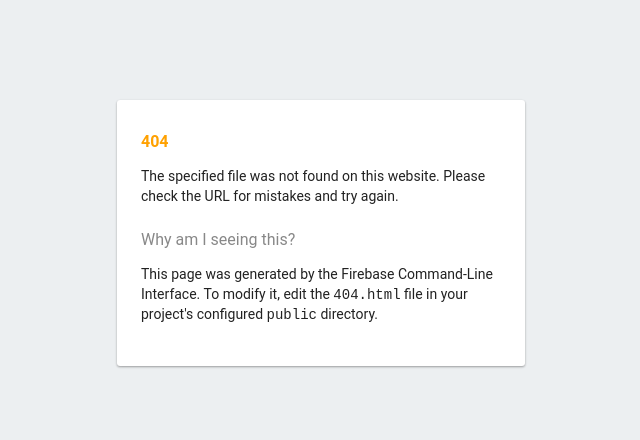
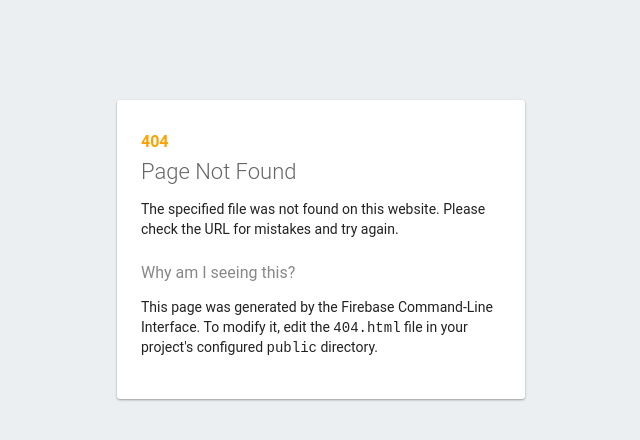
Before and after one commit to fbarbera/ATI2017, a plain HTML site: page public/404.html in a window 1280 px wide. Shown: the whole page, without its empty margins (319-959 px from the left). Drawn offline with Linux system fonts and the light colour scheme.

Commit message:
update 404
update

```diff
--- a/public/404.html
+++ b/public/404.html
@@ -24,6 +24,7 @@
   <body>
     <div id="message">
       <h2>404</h2>
+      <h1>Page Not Found</h1>
       <p>The specified file was not found on this website. Please check the URL for mistakes and try again.</p>
       <h3>Why am I seeing this?</h3>
       <p>This page was generated by the Firebase Command-Line Interface. To modify it, edit the <code>404.html</code> file in your project's configured <code>public</code> directory.</p>
```
